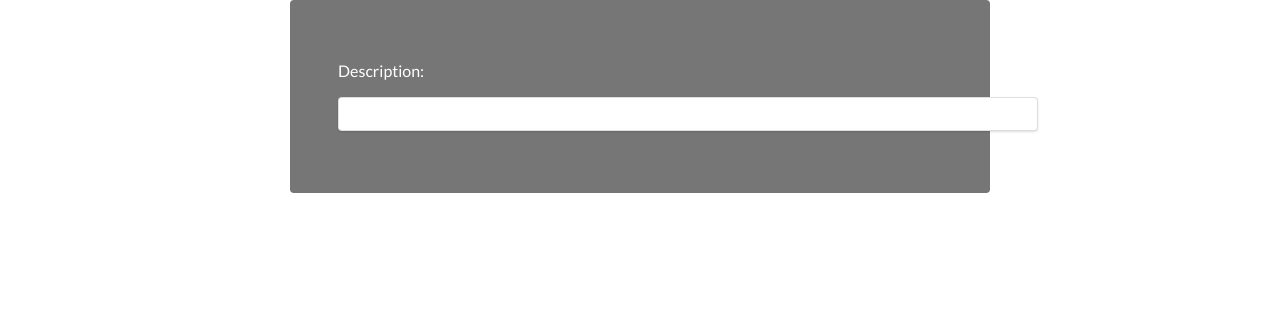
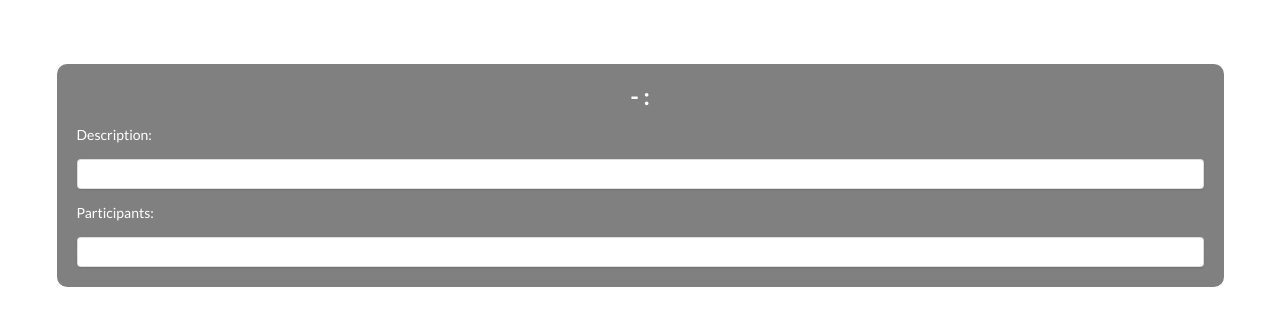
Before and after one commit to mi18145/Levi9-kalendar, a Next.js app in the folder calendar/: page /Events/Event in a window 1280 px wide. Shown: the top 326 px of the page. Built offline with nearby package versions, Linux system fonts and the light colour scheme.

Commit message:
Work on event page logic and prettied up event page

```diff
--- a/calendar/pages/Calendar/Calendar.js
+++ b/calendar/pages/Calendar/Calendar.js
@@ -25,7 +25,6 @@ export default function Calendar() {
         ? 1
         : events[events.length - 1].id + 1
     );
-    console.log(router.pathname);
     //console.log(date);
   };
 
--- a/calendar/pages/Events/Event.js
+++ b/calendar/pages/Events/Event.js
@@ -11,6 +11,19 @@ export default function Event(props) {
     time: "",
     participants: [],
   });
+
+  const [participants, setParticipants] = useState([]);
+  useEffect(() => {
+    if (props.event_id != undefined) {
+      async function getParticipants() {
+        const res = await fetch("/participants");
+        const data = await res.json();
+        setParticipants(data.map((u) => ({ label: u.name, value: u.id })));
+      }
+      getParticipants();
+    }
+  }, [props.event_id]);
+
   useEffect(() => {
     async function getEvents() {
       if (props.event_id != undefined) {
@@ -24,13 +37,28 @@ export default function Event(props) {
 
   return (
     <>
-      <div className="ui inverted grey very padded text container segment">
-        <h2 className="ui centered header">{event.title}</h2>
-        <label>Description:</label>
-        <div className="ui text container tight segment">
-          <p>{event.description}</p>
+      <div className={styles.center}>
+        <div className={styles.container}>
+          <h2 className="ui inverted centered header">
+            {event.date} - {event.time} : {event.title}
+          </h2>
+          <label className={styles.label}>Description:</label>
+          <div className="ui container segment">
+            <p>{event.description}</p>
+          </div>
+          <label className={styles.label}>Participants:</label>
+          <div className="ui container segment">
+            <p>
+              {event.participants
+                .map((index) => {
+                  if (participants[index - 1] != undefined) {
+                    return participants[index - 1].label;
+                  }
+                })
+                .join(", ")}
+            </p>
+          </div>
         </div>
-        <p></p>
       </div>
     </>
   );
--- a/calendar/styles/Event.module.css
+++ b/calendar/styles/Event.module.css
@@ -1,3 +1,14 @@
 .container {
-  width: 70%;
+  background-color: gray;
+  margin-top: 5%;
+  padding: 20px;
+  border-radius: 10px;
 }
+.center {
+  display: flex;
+  justify-content: center;
+  align-items: center;
+}
+.label {
+  color: white;
+}
```
